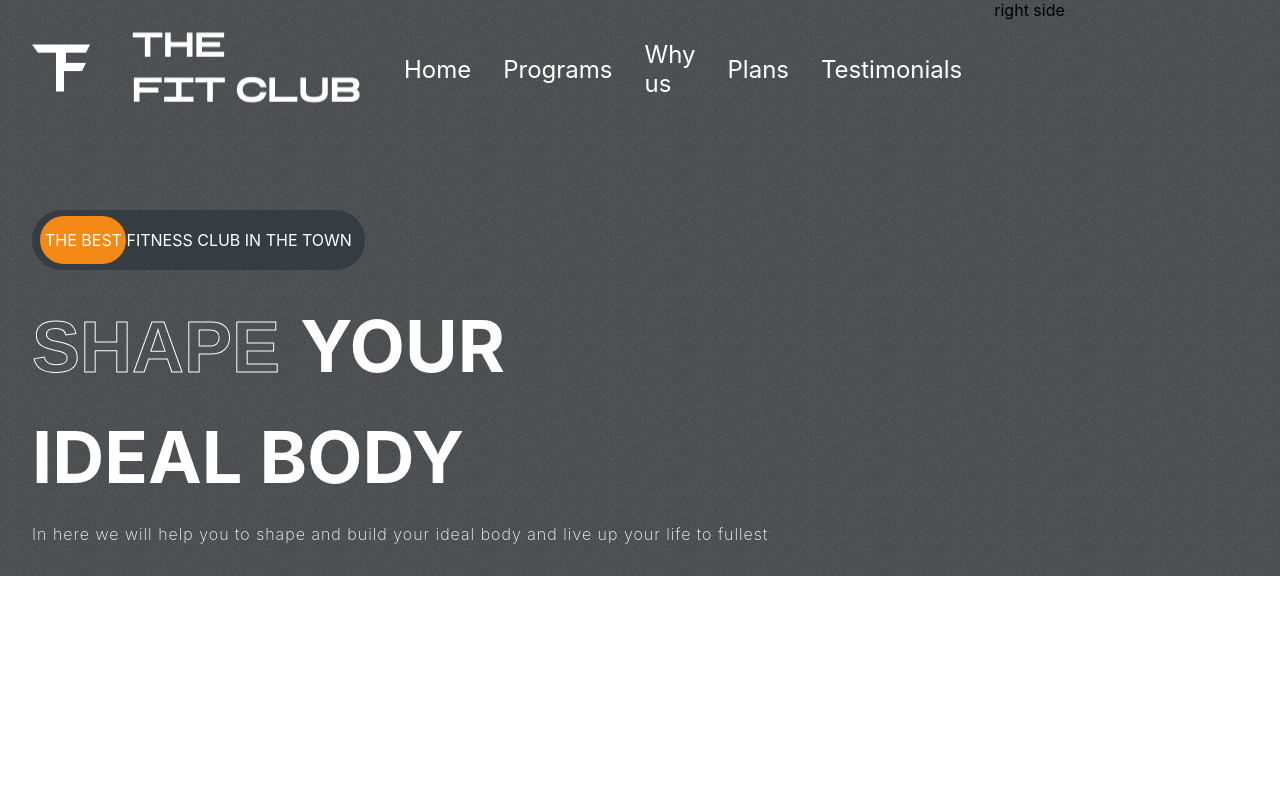
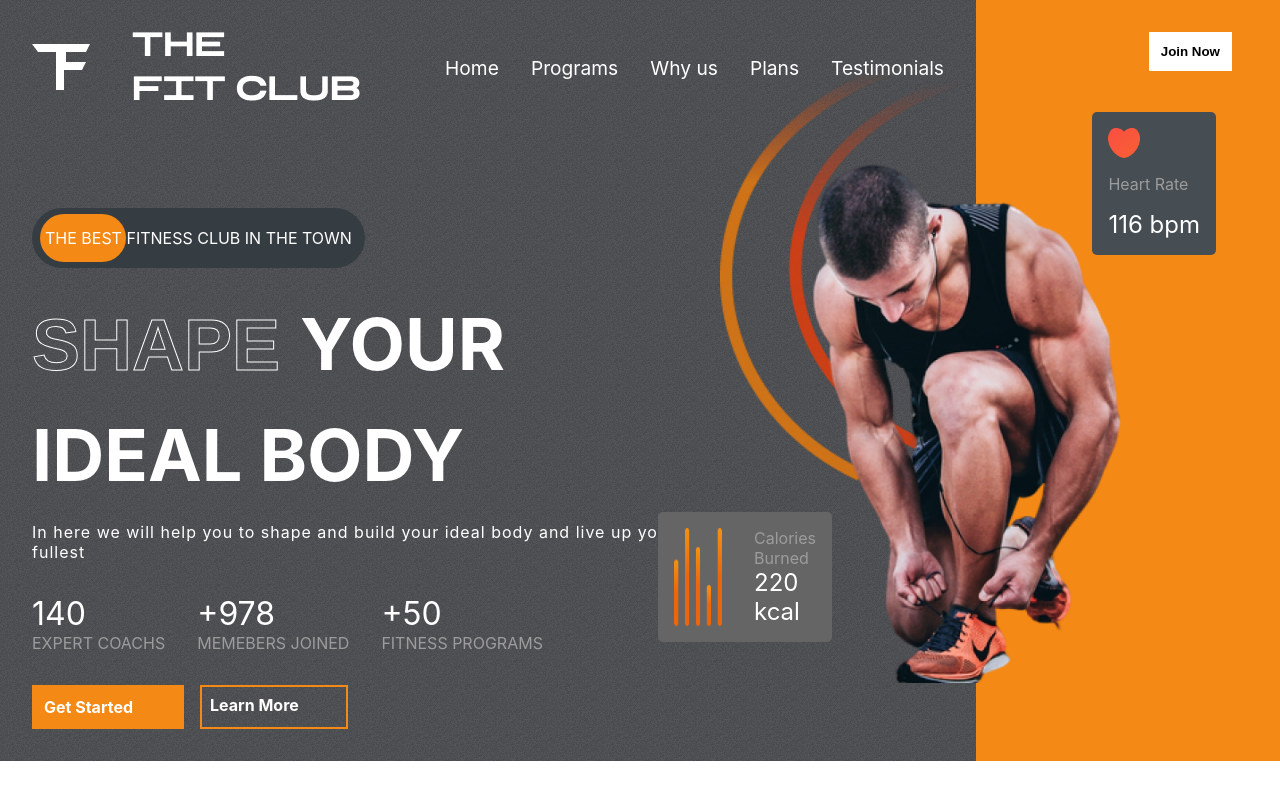
Before and after one commit to aitorqc/fitclub, a React (Create React App) app: page / in a window 1280 px wide. Built offline with nearby package versions, Linux system fonts and the light colour scheme; the HTML template or start-up script is replaced by a standard one.

Commit message:
hero section right-h

```diff
--- a/src/App.css
+++ b/src/App.css
@@ -21,3 +21,15 @@
 ::-webkit-scrollbar{
   display: none;
 }
+
+.btn{
+  background-color: white;
+  padding: .5rem;
+  font-weight: bold;
+  border: 4px solid transparent;
+  transition: 300ms all;
+}
+
+.btn:hover{
+  cursor: pointer;
+}
--- a/src/components/Header/Header.css
+++ b/src/components/Header/Header.css
@@ -17,7 +17,7 @@
 }
 
 .header-menu>li{
-    font-size: 1.5rem;
+    font-size: 1.2rem;
 }
 
 .header-menu>li:hover{
--- a/src/components/Hero/Hero.css
+++ b/src/components/Hero/Hero.css
@@ -1,9 +1,9 @@
-.hero{
+.hero {
     display: flex;
     justify-content: space-between;
 }
 
-.left-h{
+.left-h {
     padding: 2rem;
     padding-top: 1.5rem;
     flex: 3;
@@ -12,11 +12,13 @@
     gap: 2rem;
 }
 
-.right-h{
+.right-h {
     flex: 1;
+    position: relative;
+    background-color: var(--orange);
 }
 
-.the-best-ad{
+.the-best-ad {
     margin-top: 4rem;
     background-color: #363d42;
     border-radius: 4rem;
@@ -30,7 +32,7 @@
     justify-content: center;
 }
 
-.the-best-ad>div{
+.the-best-ad>div {
     position: absolute;
     background-color: var(--orange);
     width: 5.4rem;
@@ -39,11 +41,11 @@
     border-radius: 3rem;
 }
 
-.the-best-ad>span{
+.the-best-ad>span {
     z-index: 999;
 }
 
-.hero-text{
+.hero-text {
     display: flex;
     flex-direction: column;
     gap: 1.5rem;
@@ -54,17 +56,136 @@
     text-overflow: inherit;
 }
 
-.stroke-text{
+.stroke-text {
     color: transparent;
     font-family: Arial, Helvetica, sans-serif;
     -webkit-text-stroke-width: 1px;
     -webkit-text-stroke-color: white;
 }
 
-.hero-text>div:nth-of-type(3){
+.hero-text>div:nth-of-type(3) {
     font-size: 1rem;
-    font-weight: 200;
+    font-weight: 400;
     text-transform: none;
     letter-spacing: 1px;
     width: 80%;
 }
+
+.figures {
+    display: flex;
+    gap: 2rem;
+}
+
+.figures>div {
+    display: flex;
+    flex-direction: column;
+}
+
+.figures>div>span:nth-of-type(1) {
+    color: white;
+    font-size: 2rem;
+}
+
+.figures>div>span:nth-of-type(2) {
+    color: var(--gray);
+    text-transform: uppercase;
+}
+
+.hero-buttons {
+    display: flex;
+    gap: 1rem;
+    font-weight: normal;
+}
+
+.hero-buttons>:nth-child(1) {
+    color: white;
+    background-color: var(--orange);
+    width: 8rem;
+}
+
+.hero-buttons>:nth-child(2) {
+    color: white;
+    background-color: transparent;
+    width: 8rem;
+    border: 2px solid var(--orange);
+}
+
+.right-h>.btn {
+    position: absolute;
+    right: 3rem;
+    top: 2rem;
+    color: black;
+}
+
+.heart-rate {
+    display: flex;
+    flex-direction: column;
+    gap: 1rem;
+    background-color: var(--darkGrey);
+    width: fit-content;
+    padding: 1rem;
+    align-items: flex-start;
+    border-radius: 5px;
+    position: absolute;
+    right: 4rem;
+    top: 7rem;
+}
+
+.heart-rate>img {
+    width: 2rem;
+}
+
+.heart-rate>:nth-child(2) {
+    color: var(--gray);
+}
+
+.heart-rate>:nth-child(3) {
+    color: white;
+    font-size: 1.5rem;
+}
+
+.hero-image {
+    position: absolute;
+    top: 10rem;
+    right: 8rem;
+    width: 23rem;
+}
+
+.hero-image-back {
+    position: absolute;
+    top: 4rem;
+    right: 20rem;
+    z-index: -1;
+    width: 15rem;
+}
+
+.calories {
+    display: flex;
+    gap: 2rem;
+    background-color: var(--caloryCard);
+    border-radius: 5px;
+    padding: 1rem;
+    width: fit-content;
+    position: absolute;
+    top: 32rem;
+    right: 28rem;
+}
+
+.calories>img {
+    width: 3rem;
+}
+
+.calories>div {
+    display: flex;
+    flex-direction: column;
+    justify-content: space-between;
+}
+
+.calories>div>:nth-child(1) {
+    color: var(--gray);
+}
+
+.calories>div>:nth-child(2) {
+    color: white;
+    font-size: 1.5rem;
+}
--- a/src/components/Hero/Hero.jsx
+++ b/src/components/Hero/Hero.jsx
@@ -2,6 +2,11 @@
 import Header from '../Header/Header';
 
 import './Hero.css';
+
+import heart from '../../assets/heart.png';
+import hero_image from '../../assets/hero_image.png';
+import hero_image_back from '../../assets/hero_image_back.png';
+import calories from '../../assets/calories.png';
 
 export default function Hero() {
   return (
@@ -28,8 +33,38 @@
             </span>
           </div>
         </div>
+
+        <div className="figures">
+          <div><span>140</span><span>expert coachs</span></div>
+          <div><span>+978</span><span>memebers joined</span></div>
+          <div><span>+50</span><span>fitness programs</span></div>
+        </div>
+
+        <div className="hero-buttons">
+          <div className="btn">Get Started</div>
+          <div className="btn">Learn More</div>
+        </div>
       </div>
-      <div className="right-h">right side</div>
+      <div className="right-h">
+        <button className='btn'>Join Now</button>
+
+        <div className="heart-rate">
+          <img src={heart} alt="heart" />
+          <span>Heart Rate</span>
+          <span>116 bpm</span>
+        </div>
+
+        <img src={hero_image} alt="hero-image" className='hero-image' />
+        <img src={hero_image_back} alt="hero-image-back" className='hero-image-back' />
+
+        <div className="calories">
+          <img src={calories} alt="calories" />
+          <div>
+            <span>Calories Burned</span>
+            <span>220 kcal</span>
+          </div>
+        </div>
+      </div>
     </div>
   )
 }
```
